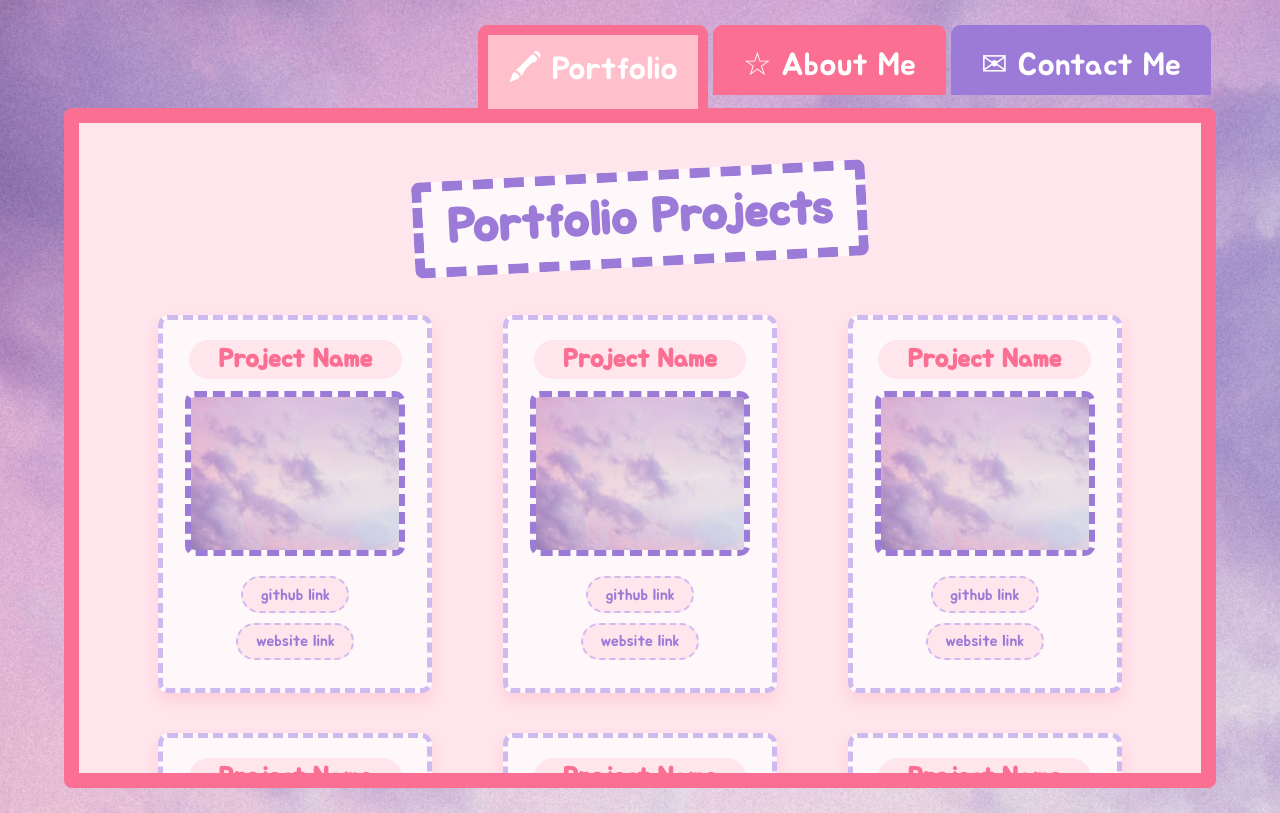
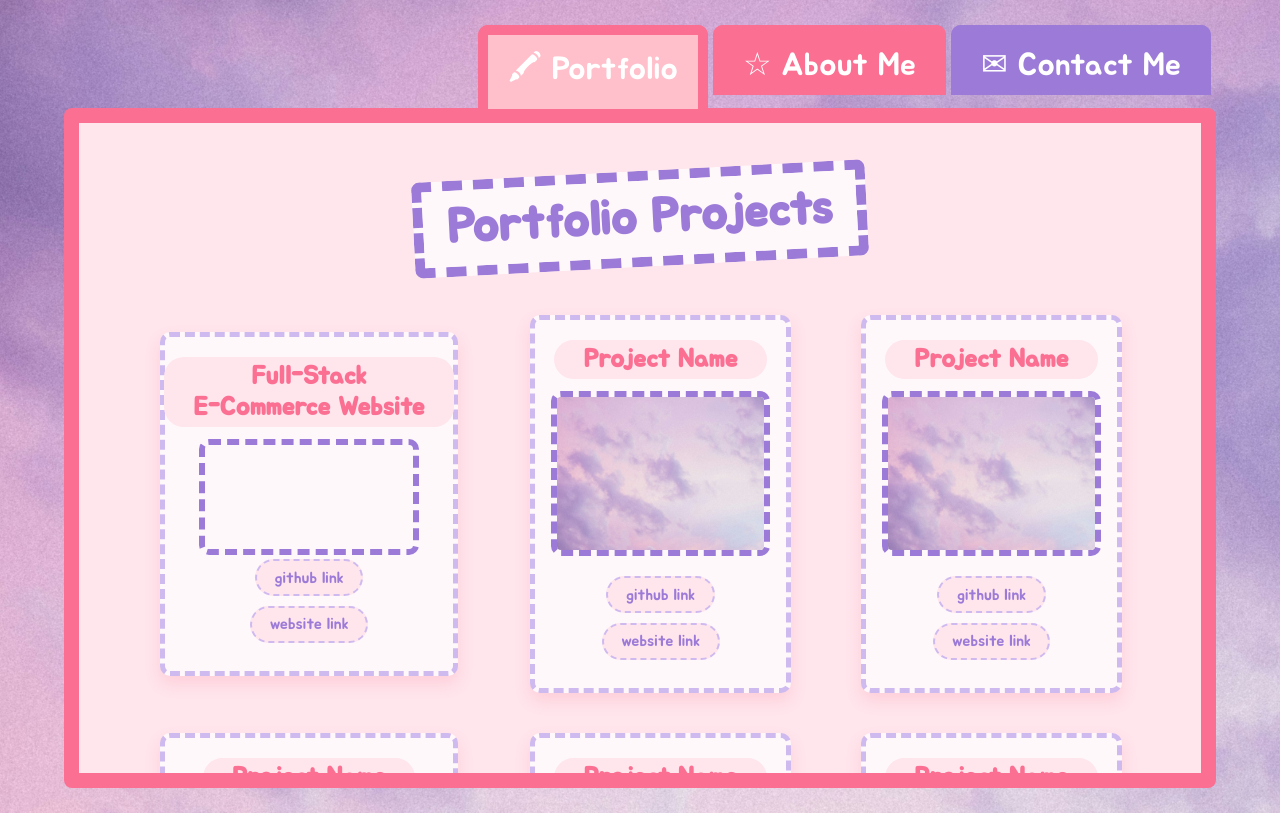
Before and after one commit to Brygetee/My-Portfolio-Website, a Flask app: page /portfolio in a window 1280 px wide. Run offline with Flask 3, Linux system fonts and the light colour scheme; grey boxes are pictures that could not be loaded.

Commit message:
added video demo for first portfolio project

```diff
--- a/static/styles.css
+++ b/static/styles.css
@@ -646,6 +646,24 @@
     margin: 0 0 0.75rem;
     text-align: center;
     width: fit-content;
+    white-space: nowrap;
+}
+.demo-video{
+    height: auto;
+    width: 100%;
+    max-width: 220px;
+    aspect-ration: 4/3;
+    object-fit: cover;
+    border: 6px dashed var(--dark-purple);
+    border-radius: 10px;
+    margin-bottom: 1 rem;
+}
+
+.demo-video:hover{
+    transform: scale(3) translateX(20%);
+    border: none;
+    border-radius: 0;
+
 }
 
 .portfolio-image{
--- a/templates/portfolio.html
+++ b/templates/portfolio.html
@@ -8,9 +8,11 @@
 
 
     <div class="grid-card" id="card-1">
-        <h2>Project Name</h2>
-        <img class="portfolio-image" src="static/pink_sky2.jpg">
-        <a href="">github link</a>
+        <h2>Full-Stack<br>E-Commerce Website</h2>
+        <video class="demo-video" autoplay loop muted>
+            <source src="static/celestia_botanica_demo.mp4" type="video/mp4">
+        </video>
+        <a href="https://github.com/Brygetee/Celestia-Botanica">github link</a>
         <a href="">website link</a>
     </div>
 
```
Also changed, not shown: 1 other file.
